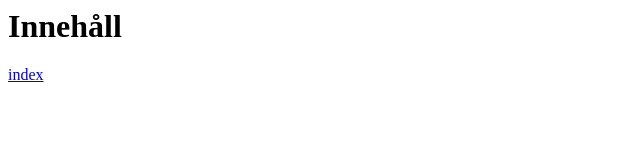
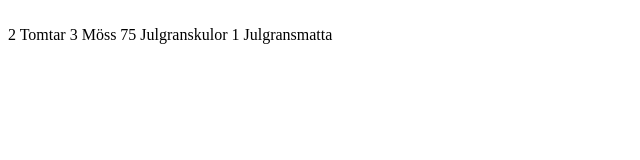
Before and after one commit to kallebranzell/storage-unit, a plain HTML site: page låda1.html in a window 1280 px wide. Shown: the whole page, without its empty margins (0-640 px from the left). Drawn offline with Linux system fonts and the light colour scheme.

Commit message:
Test
Test

```diff
--- a/låda1.html
+++ b/låda1.html
@@ -1,12 +1,17 @@
 <html>
     <head>
         <meta charset="utf-8">
-        <title>låda1</title>
+        <title></title>
         <link rel="stylesheet" href="style.css">
         <script src="script.js"></script>
     </head>
     <body>
-        <h1>Innehåll</h1>
-        <a href="index.html">index</a><br>
+        <h1></h1>
+        <a href="index.html"></a><br>
+
+        2 Tomtar
+        3 Möss
+        75 Julgranskulor
+        1 Julgransmatta
     </body>
 </html>
```
Also changed, not shown: bas.html (+12 -0 lines), style.css (added).
